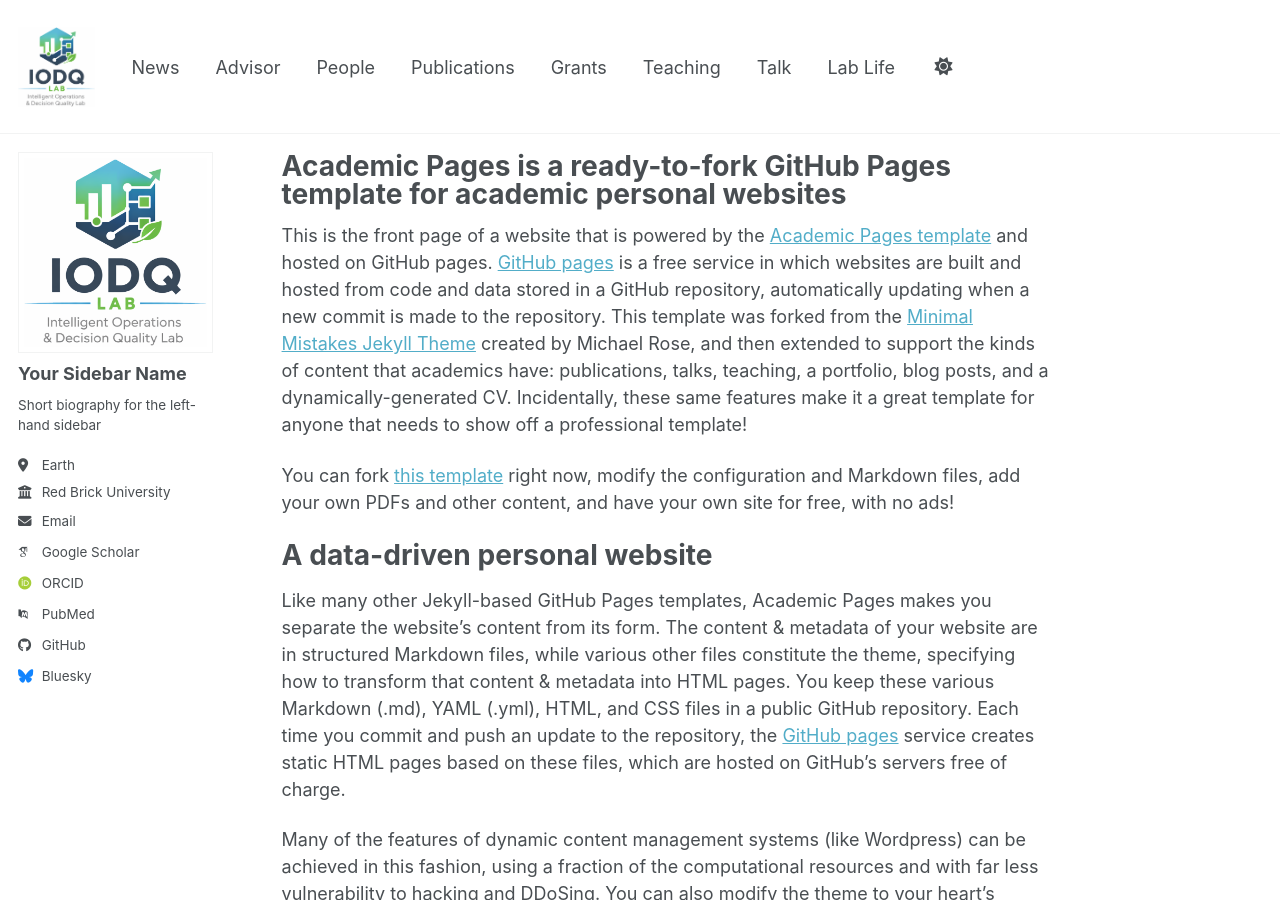
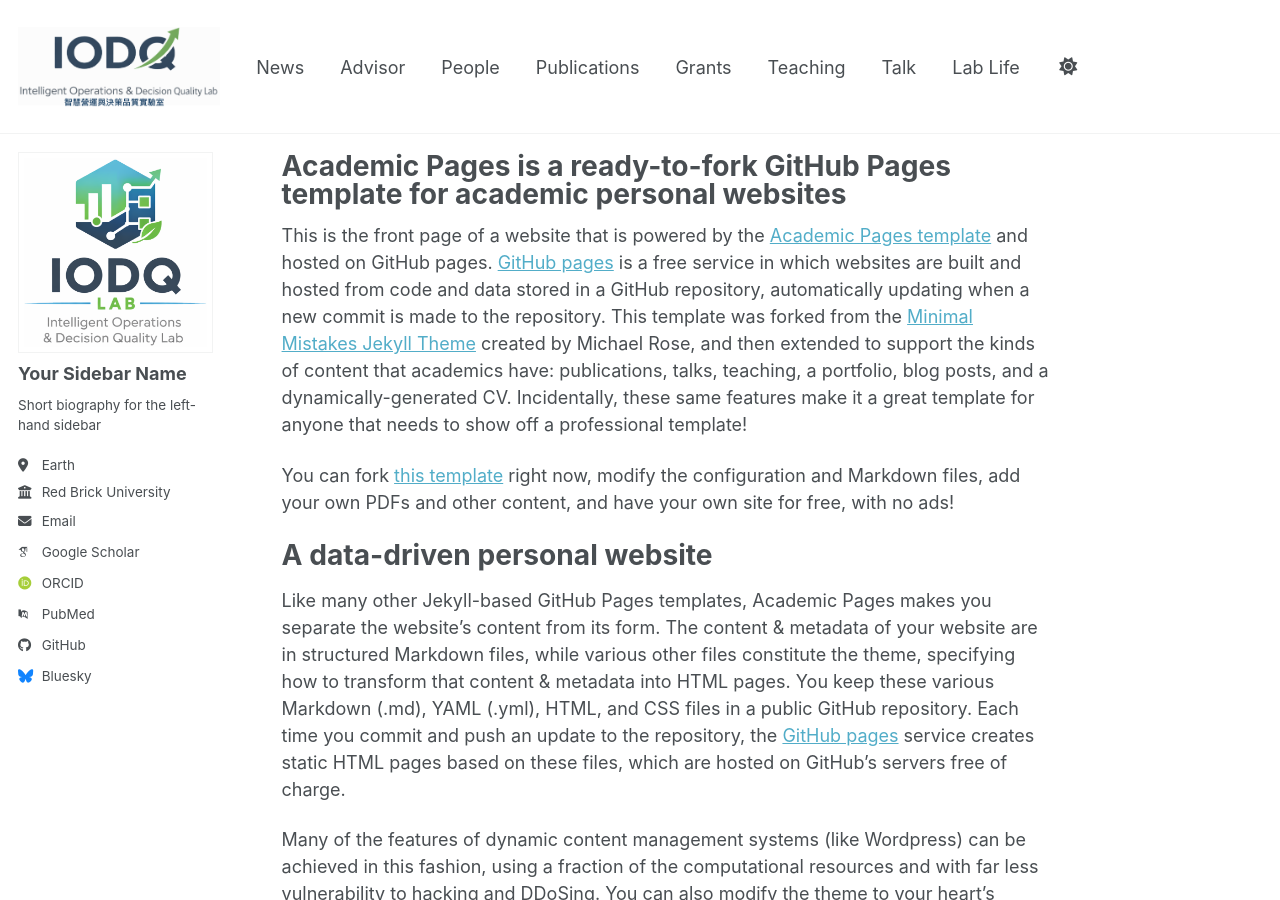
Before and after one commit to kbhuang188/kbhuang188.github.io, a Jekyll site: the page built from _pages/about.md, in a window 1280 px wide and 900 px high. Built offline with Jekyll 4.4.1, drawn with Linux system fonts in a browser that asks for light colours; some web fonts are replaced; a script bundle is joined from its source files by our own code; library files that are not in the unit come from our copies.

Commit message:
Update masthead.html

```diff
--- a/_includes/masthead.html
+++ b/_includes/masthead.html
@@ -10,7 +10,7 @@
           </li> -->
           <li class="masthead__menu-item masthead__menu-item--lg persist">
     <a href="{{ '/news/' | relative_url }}" style="display:flex; align-items:center;">
-    <img src="{{ '/images/IODQ-1.png' | relative_url }}"
+    <img src="{{ '/images/IODQ-2.png' | relative_url }}"
          alt="IODQ Lab Logo"
          style="height:130px; max-height:310px; width:auto; margin-right:0px;">
   </a>
```
